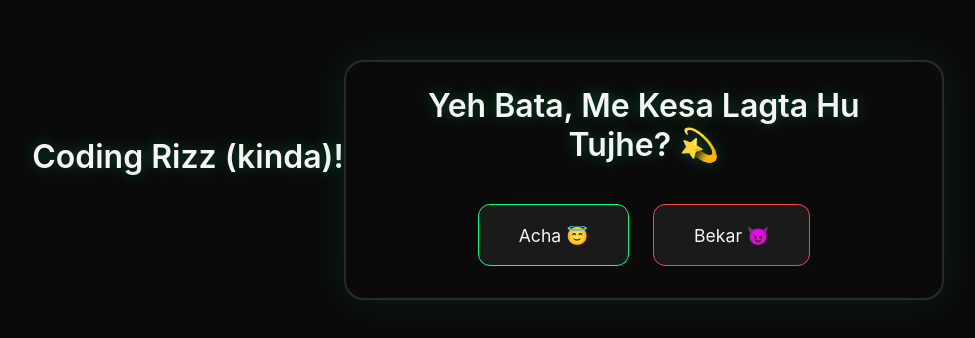
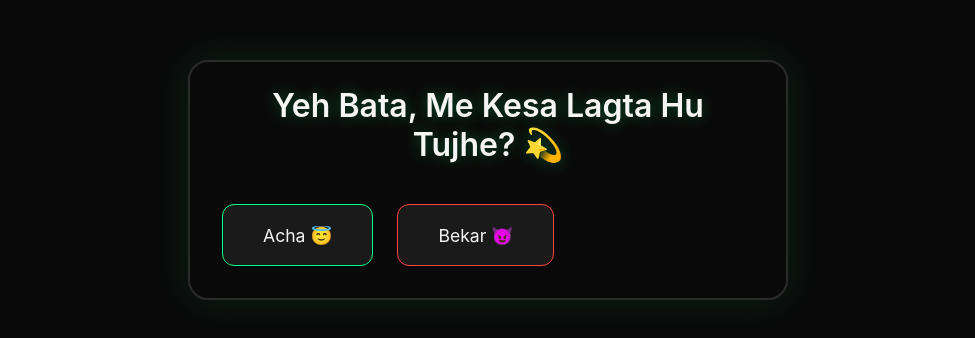
Before and after one commit to Balramhalo/birthday, a plain HTML site: page index.html in a window 1280 px wide. Shown: the part 220-558 px from the top of the page, without its empty margins (152-1127 px from the left). Drawn offline with Linux system fonts and the light colour scheme.

Commit message:
Update index.html

```diff
--- a/index.html
+++ b/index.html
@@ -5,9 +5,6 @@
     <meta name="viewport" content="width=device-width, initial-scale=1.0">
     <title>Coding Rizz (kinda)</title>
     <link rel="icon" type="image/png" href="https://ibb.co/FkDMDxWR">
-</head>
-<body>
-    <h1>Coding Rizz (kinda)!</h1>
     <style>
         :root {
             --bg-color: #0a0a0a;
@@ -61,7 +58,7 @@
         .button-group {
             display: flex;
             gap: 1.5rem;
-            justify-content: center;
+     ok       justify-content: center;
             position: relative;
             z-index: 2;
         }
```
